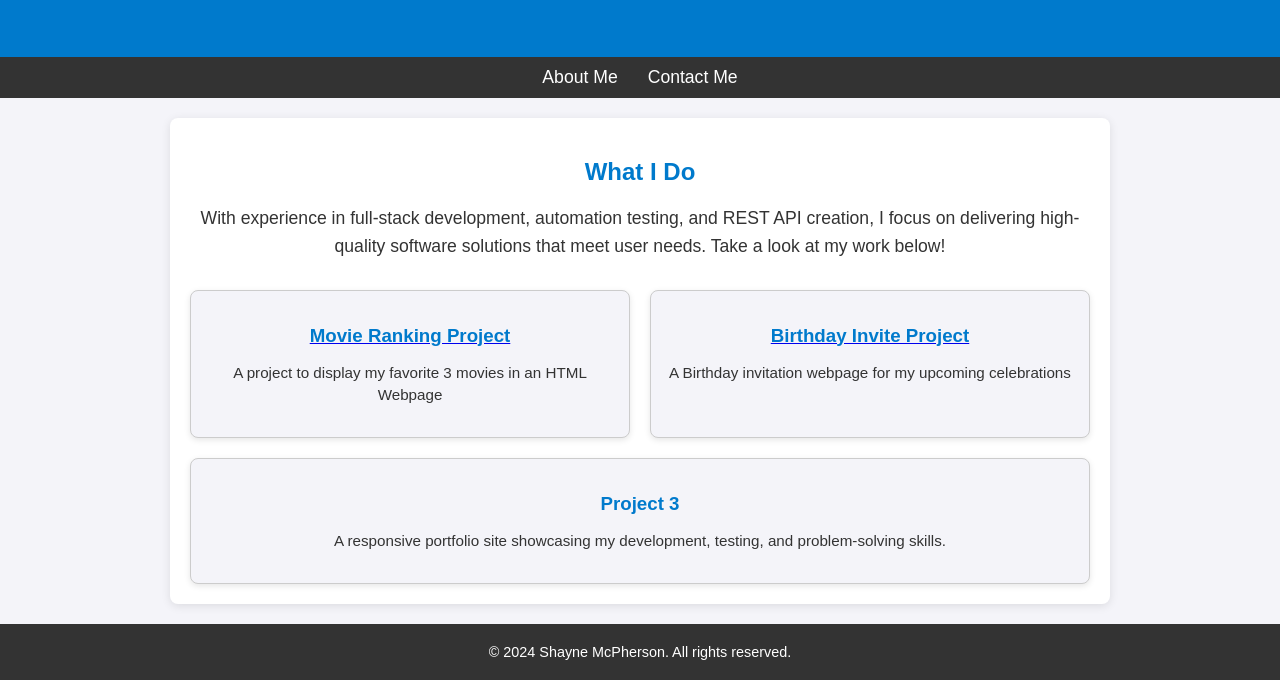
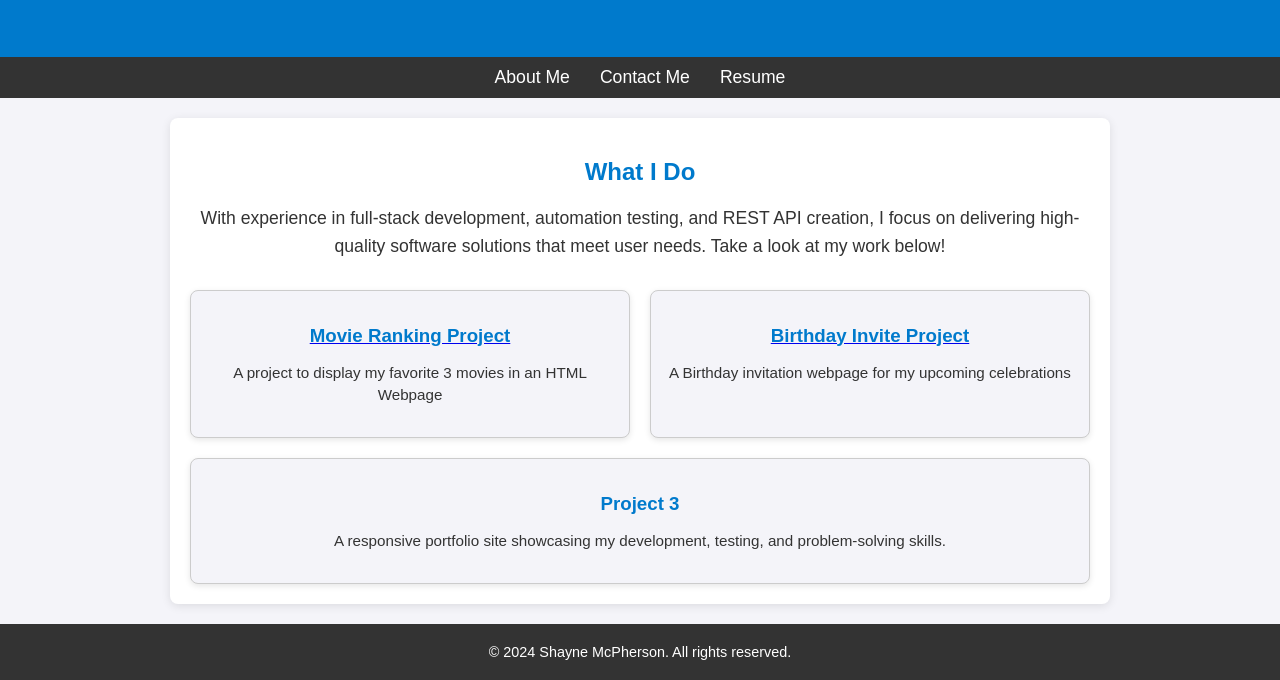
Before and after one commit to shaynemcp/html-portfolio, a plain HTML site: page index.html in a window 1280 px wide. Shown: the part 150-830 px from the top of the page. Drawn offline with Linux system fonts and the light colour scheme.

Commit message:
Update index.html to include a resume page

```diff
--- a/index.html
+++ b/index.html
@@ -154,6 +154,7 @@ https://developer.mozilla.org/en-US/docs/Web/HTML/Element/img#attr-height -->
         <ul>
             <li><a href="./public/about.html">About Me</a></li>
             <li><a href="./public/contact.html">Contact Me</a></li>
+            <li><a href="./public/resume.html">Resume</a></li>
         </ul>
     </nav>
     <main>
```
